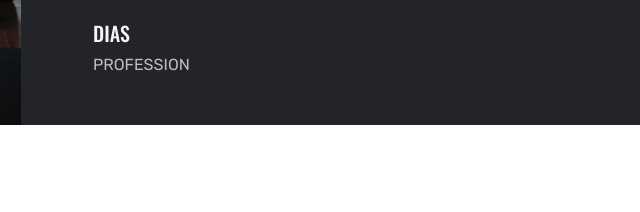
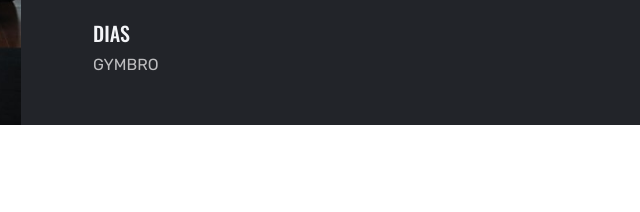
Before and after one commit to Wirtinius/Sportify-frontend, a plain HTML site: page testimonial.html in a window 1280 px wide. Shown: the part 1106-1318 px from the top of the page, 619-1259 px from the left. Drawn offline with nearby package versions, Linux system fonts and the light colour scheme.

Commit message:
final-final-final

```diff
--- a/testimonial.html
+++ b/testimonial.html
@@ -101,7 +101,7 @@
                                 <img class="img-fluid rounded-circle" src="img/testimonial-1.jpg" alt="">
                                 <div class="ps-4">
                                     <h5 class="text-uppercase text-light">Alibek</h5>
-                                    <span class="text-uppercase text-secondary">Profession</span>
+                                    <span class="text-uppercase text-secondary">Gymbro</span>
                                 </div>
                             </div>
                         </div>
@@ -111,7 +111,7 @@
                                 <img class="img-fluid rounded-circle" src="img/testimonial-2.jpg" alt="">
                                 <div class="ps-4">
                                     <h5 class="text-uppercase text-light">Dias</h5>
-                                    <span class="text-uppercase text-secondary">Profession</span>
+                                    <span class="text-uppercase text-secondary">Gymbro</span>
                                 </div>
                             </div>
                         </div>
```
Also changed, not shown: story.html (+0 -1 lines).
